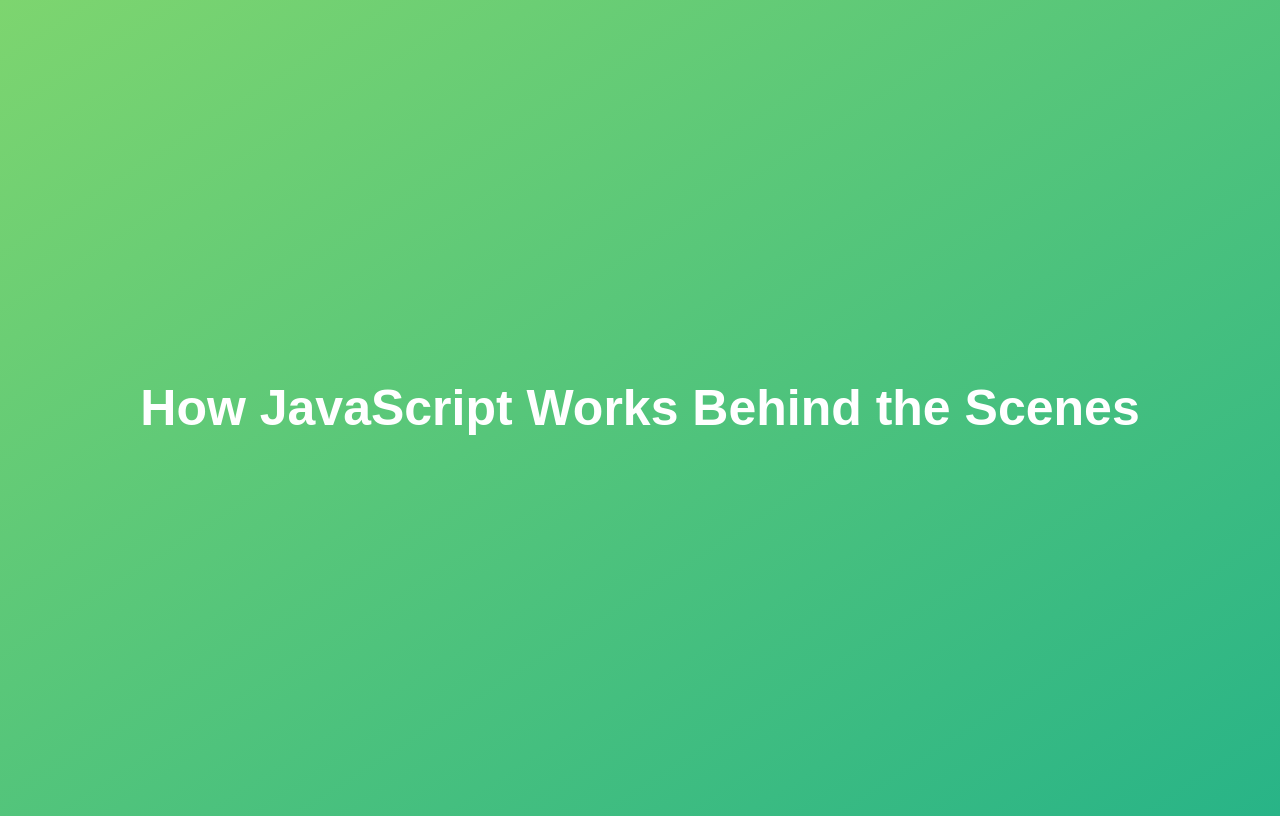
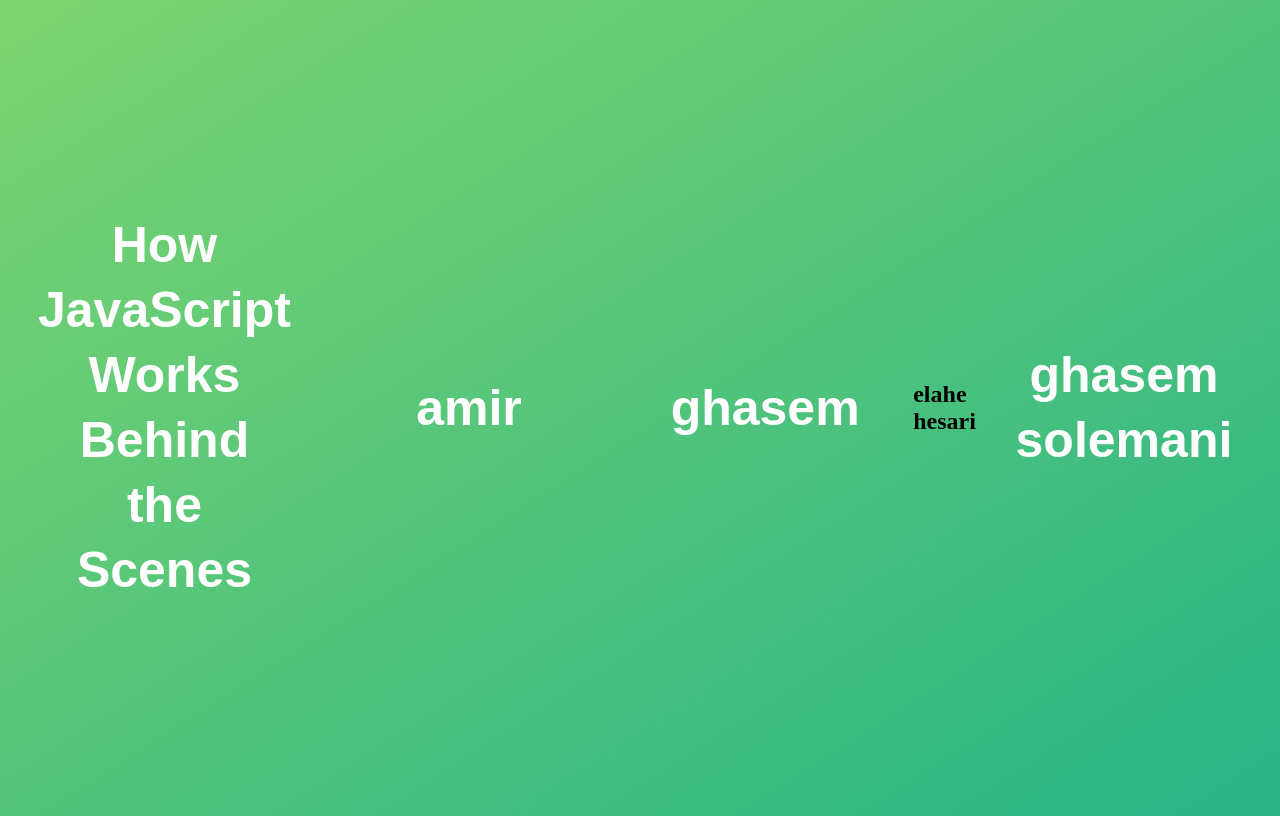
Before and after one commit to amirtanin/jonas.8, a plain HTML site: page index.html in a window 1280 px wide. Drawn offline with Linux system fonts and the light colour scheme.

Commit message:
Pending changes exported from your codespace

```diff
--- a/index.html
+++ b/index.html
@@ -25,6 +25,10 @@
   </head>
   <body>
     <h1>How JavaScript Works Behind the Scenes</h1>
+    <h1>amir</h1>
+    <h1>ghasem</h1>
+    <h2>elahe hesari </h2>
+    <h1>ghasem solemani</h1>
     <script src="script.js"></script>
   </body>
 </html>
```
